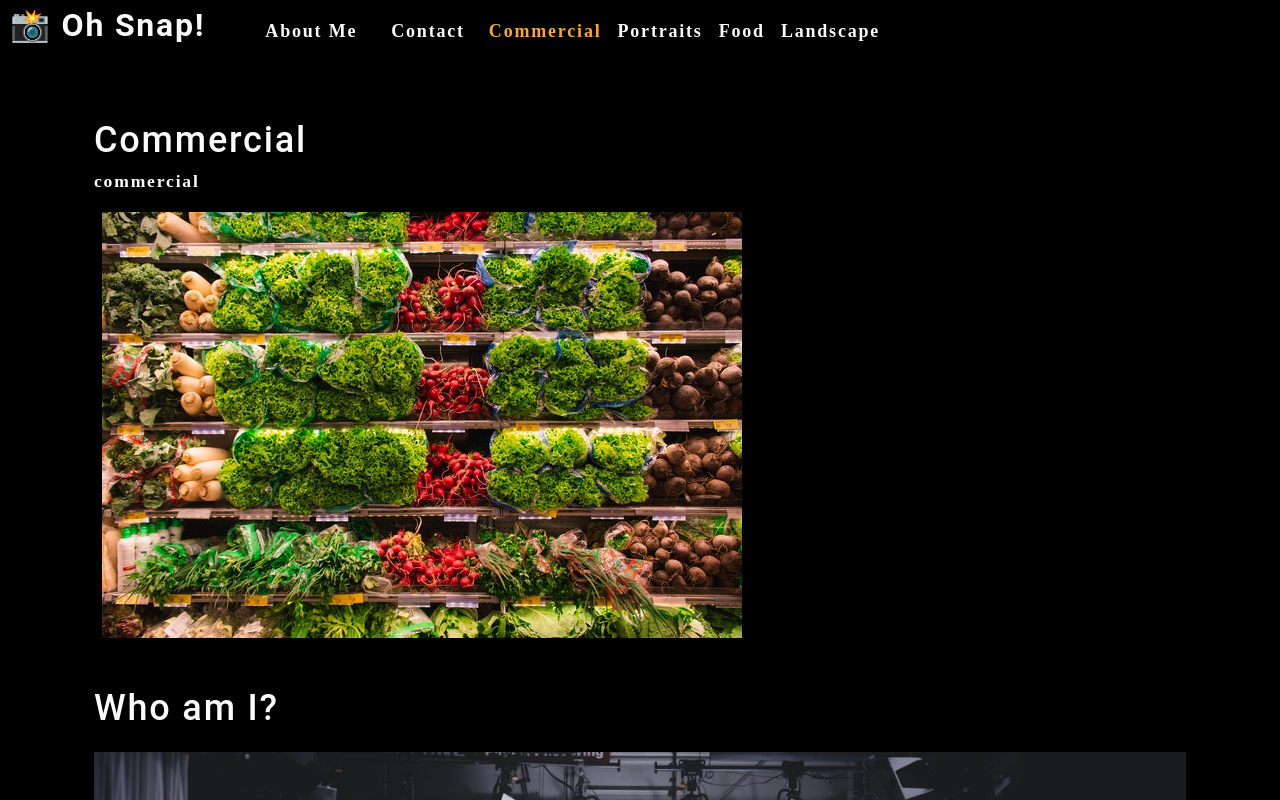
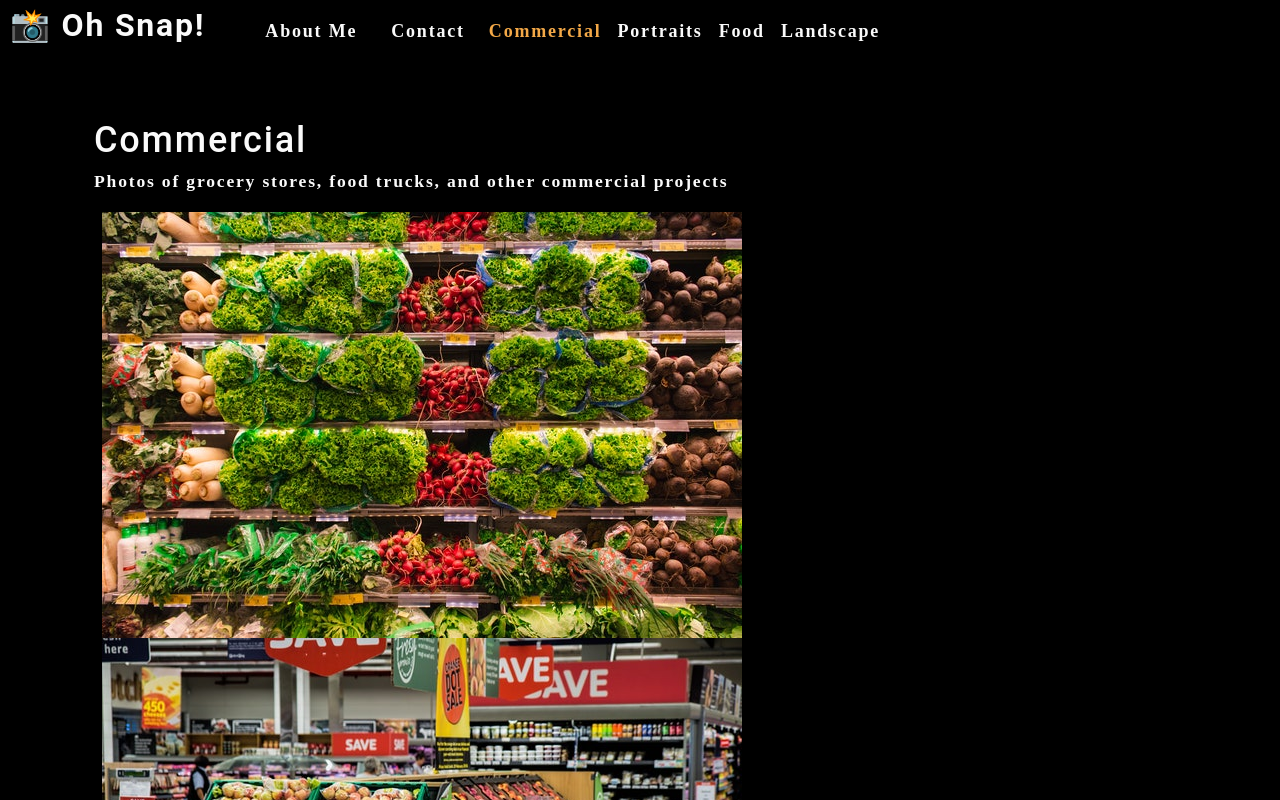
Before and after one commit to samkarp700/photo-port, a React (Create React App) app: page / in a window 1280 px wide. Shown: the top 800 px of the page. Built offline with nearby package versions, Linux system fonts and the light colour scheme.

Commit message:
images rendering on page

```diff
--- a/src/App.js
+++ b/src/App.js
@@ -24,10 +24,10 @@
       <Nav
         categories={categories}
         setCurrentCategory={setCurrentCategory}
-        currentCategory={currentCategory}
-         />
+        currentCategory={currentCategory}></Nav>
+
        <main>
-          <Gallery />
+          <Gallery currentCategory={currentCategory}></Gallery>
           <About />
         </main>
    </div>
--- a/src/components/Gallery/index.js
+++ b/src/components/Gallery/index.js
@@ -1,24 +1,15 @@
 import React from 'react';
 import { capitalizeFirstLetter } from '../../utils/helpers';
-import photo from "../../assets/small/commercial/0.jpg";
+import PhotoList from '../Photolist';
 
 
 function Gallery(props) {
-    const currentCategory = {
-        name: "commercial",
-        description: "Photos of grocery stores, food trucks, and other commercial projects",
-    };
+    const { currentCategory } = props;
     return(
         <section>
-            <h1>{capitalizeFirstLetter(currentCategory.name)}</h1>
-            <p>{currentCategory.name}</p>
-            <div>
-                <img
-                    src={photo}
-                    alt="Commercial Example"
-                    className='img-thumnail mx-1'
-                />
-            </div>
+            <h1 data-testid="h1tag">{capitalizeFirstLetter(currentCategory.name)}</h1>
+            <p>{currentCategory.description}</p>
+            <PhotoList category={currentCategory.name} />
         </section>
     );
 }
--- /dev/null
+++ b/src/components/Photolist/index.js
@@ -0,0 +1,143 @@
+import React, { useState } from 'react'
+
+
+const PhotoList = ({ category }) => {
+
+const [photos] = useState([
+    {
+        name: 'Grocery aisle',
+        category: 'commercial',
+        description: 'Lorem ipsum'
+    },
+    {
+        name: 'Grocery booth',
+        category: 'commercial',
+        desription: 'Lorem ipsum'
+    },
+    {
+        name: 'Building exterior',
+        category: 'commercial',
+        description: 'Lorem ipsum'
+    },
+    {
+    name: 'Restaurant table',
+      category: 'commercial',
+      description:
+        'Lorem ipsum dolor sit amet, consectetur adipiscing elit. Nunc ultricie'
+    },
+    {
+      name: 'Cafe interior',
+      category: 'commercial',
+      description:
+        'Lorem ipsum dolor sit amet, consectetur adipiscing elit. Nunc ultricie'
+    },
+    {
+      name: 'Cat green eyes',
+      category: 'portraits',
+      description:
+        'Lorem ipsum dolor sit amet, consectetur adipiscing elit. Nunc ultricie'
+    },
+    {
+      name: 'Green parrot',
+      category: 'portraits',
+      description:
+        'Lorem ipsum dolor sit amet, consectetur adipiscing elit. Nunc ultricie'
+    },
+    {
+      name: 'Yellow macaw',
+      category: 'portraits',
+      description:
+        'Lorem ipsum dolor sit amet, consectetur adipiscing elit. Nunc ultricie'
+    },
+    {
+      name: 'Pug smile',
+      category: 'portraits',
+      description:
+        'Lorem ipsum dolor sit amet, consectetur adipiscing elit. Nunc ultricie'
+    },
+    {
+      name: 'Pancakes',
+      category: 'food',
+      description:
+        'Lorem ipsum dolor sit amet, consectetur adipiscing elit. Nunc ultricie'
+    },
+    {
+      name: 'Burrito',
+      category: 'food',
+      description:
+        'Lorem ipsum dolor sit amet, consectetur adipiscing elit. Nunc ultricie'
+    },
+    {
+      name: 'Scallop pasta',
+      category: 'food',
+      description:
+        'Lorem ipsum dolor sit amet, consectetur adipiscing elit. Nunc ultricie'
+    },
+    {
+      name: 'Burger',
+      category: 'food',
+      description:
+        'Lorem ipsum dolor sit amet, consectetur adipiscing elit. Nunc ultricie'
+    },
+    {
+      name: 'Fruit bowl',
+      category: 'food',
+      description:
+        'Lorem ipsum dolor sit amet, consectetur adipiscing elit. Nunc ultricie'
+    },
+    {
+      name: 'Green river',
+      category: 'landscape',
+      description:
+        'Lorem ipsum dolor sit amet, consectetur adipiscing elit. Nunc ultricie'
+    },
+    {
+      name: 'Docks',
+      category: 'landscape',
+      description:
+        'Lorem ipsum dolor sit amet, consectetur adipiscing elit. Nunc ultricie'
+    },
+    {
+      name: 'Panoramic village by sea',
+      category: 'landscape',
+      description:
+        'Lorem ipsum dolor sit amet, consectetur adipiscing elit. Nunc ultricie'
+    },
+    {
+      name: 'Domestic landscape',
+      category: 'landscape',
+      description:
+        'Lorem ipsum dolor sit amet, consectetur adipiscing elit. Nunc ultricie'
+    },
+    {
+      name: 'Park bench',
+      category: 'landscape',
+      description:
+        'Lorem ipsum dolor sit amet, consectetur adipiscing elit. Nunc ultricie'
+    }
+
+]);
+
+//going through each photo in photos array to find every photo that matches
+//the category selected by the user. if photo matches, returned in an array and
+//assigned to currentPhotos.
+//then map the currentPhotos array to render each photo that matches the category.
+const currentPhotos = photos.filter(photo => photo.category === category);
+
+return (
+    <div>
+        <div className="flex-row">
+            {currentPhotos.map((image, i) => (
+                <img
+                    src={require(`../../assets/small/${category}/${i}.jpg`)}
+                    alt={image.name}
+                    className="img-thumnail mx-1"
+                    key={image.name}
+                />
+            ))}
+        </div>
+        </div>
+    );
+};
+
+export default PhotoList;
```
Also changed, not shown: 2 other files (tests, documents, lock files or other folders).
